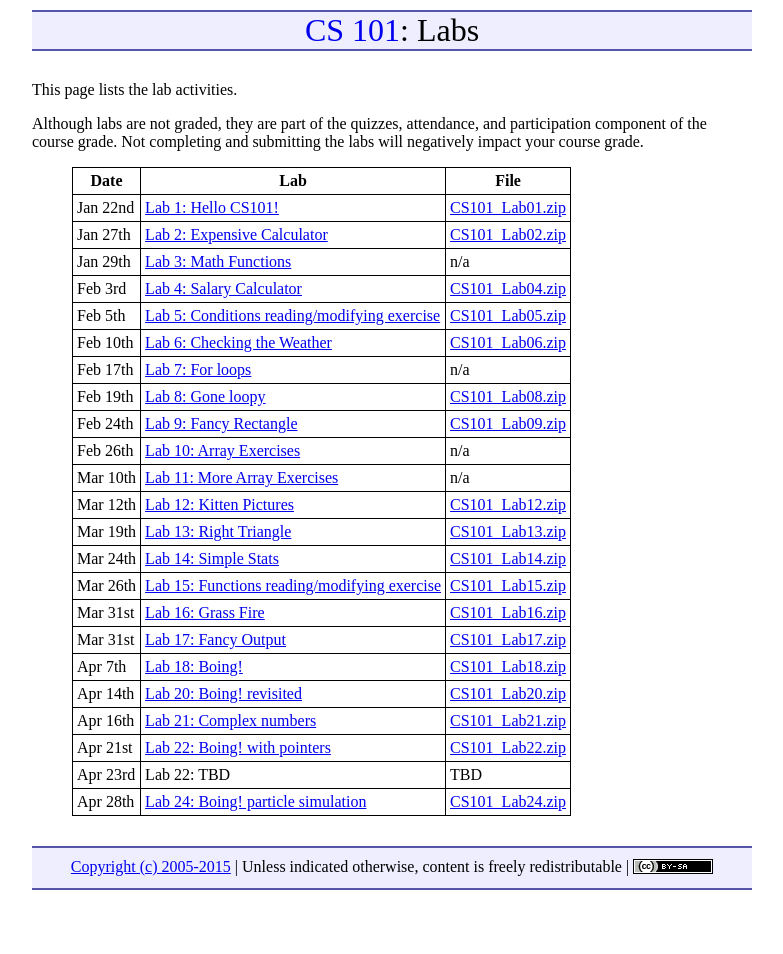
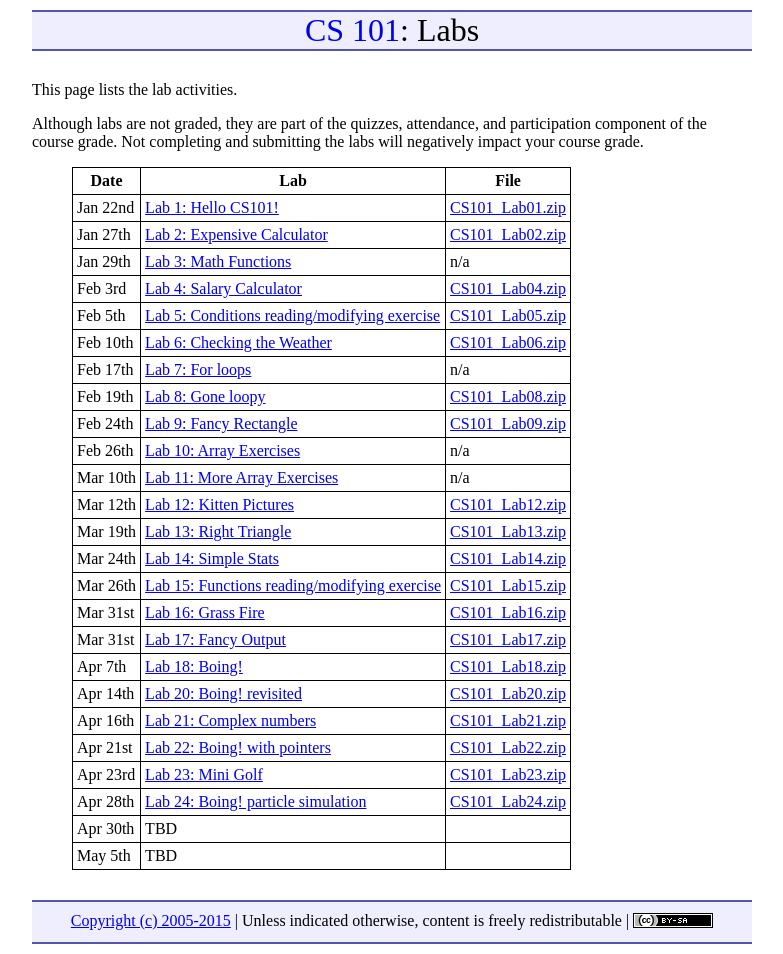
Before and after one commit to ycpcs/cs101-spring2015, a Jekyll site: the page built from labs/index.md, in a window 1280 px wide. Shown: the whole page, without its empty margins (248-1031 px from the left). Built offline with Jekyll 4.4.1, drawn with Linux system fonts in a browser that asks for light colours; Markdown is read by kramdown in place of the engine named in the settings; before the commit the page ends 900 px from its top, so only the background shows below that.

Commit message:
link to lab 23

```diff
--- a/labs/index.md
+++ b/labs/index.md
@@ -32,5 +32,7 @@ and submitting the labs will negatively impact your course grade.
 > Apr 14th | [Lab 20: Boing! revisited](lab20.html) | [CS101\_Lab20.zip](CS101_Lab19.zip)
 > Apr 16th | [Lab 21: Complex numbers](lab21.html) | [CS101\_Lab21.zip](CS101_Lab21.zip)
 > Apr 21st | [Lab 22: Boing! with pointers](lab22.html) | [CS101\_Lab22.zip](CS101_Lab22.zip)
-> Apr 23rd | Lab 22: TBD | TBD
+> Apr 23rd | [Lab 23: Mini Golf](lab23.html) | [CS101\_Lab23.zip](CS101_Lab23.zip)
 > Apr 28th | [Lab 24: Boing! particle simulation](lab24.html) | [CS101\_Lab24.zip](CS101_Lab24.zip)
+> Apr 30th | TBD |
+> May 5th | TBD |
```
